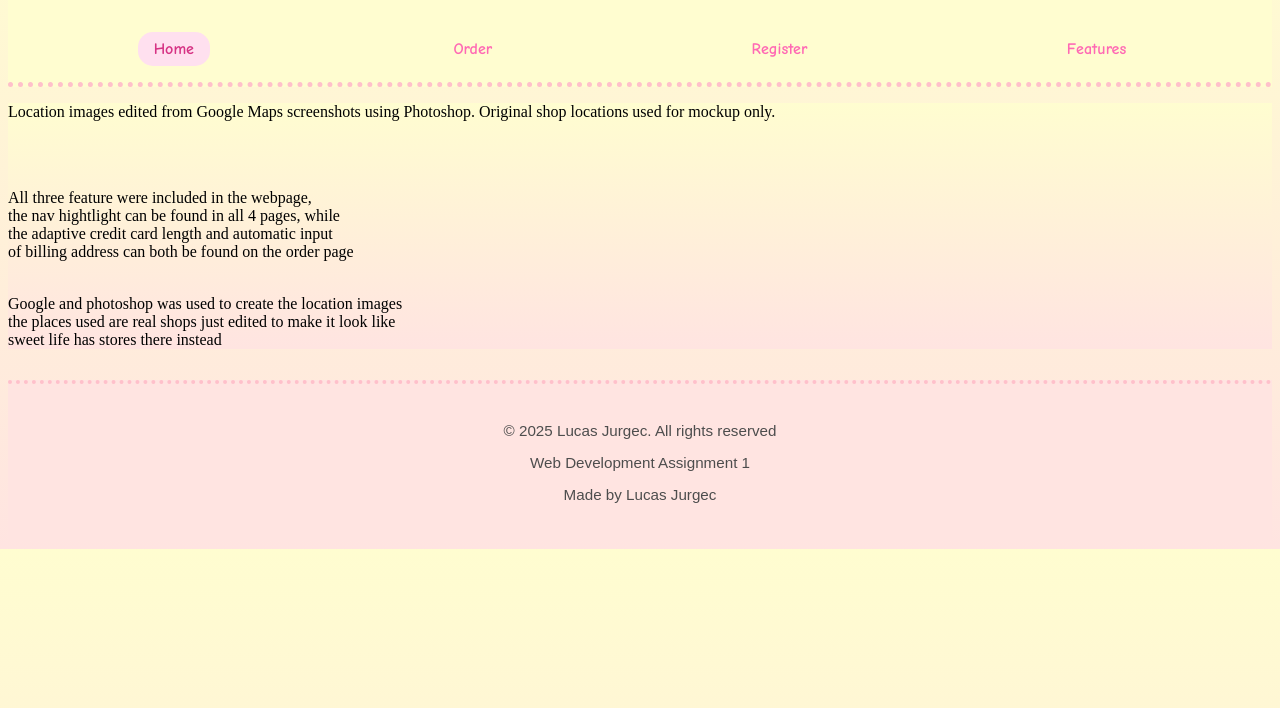
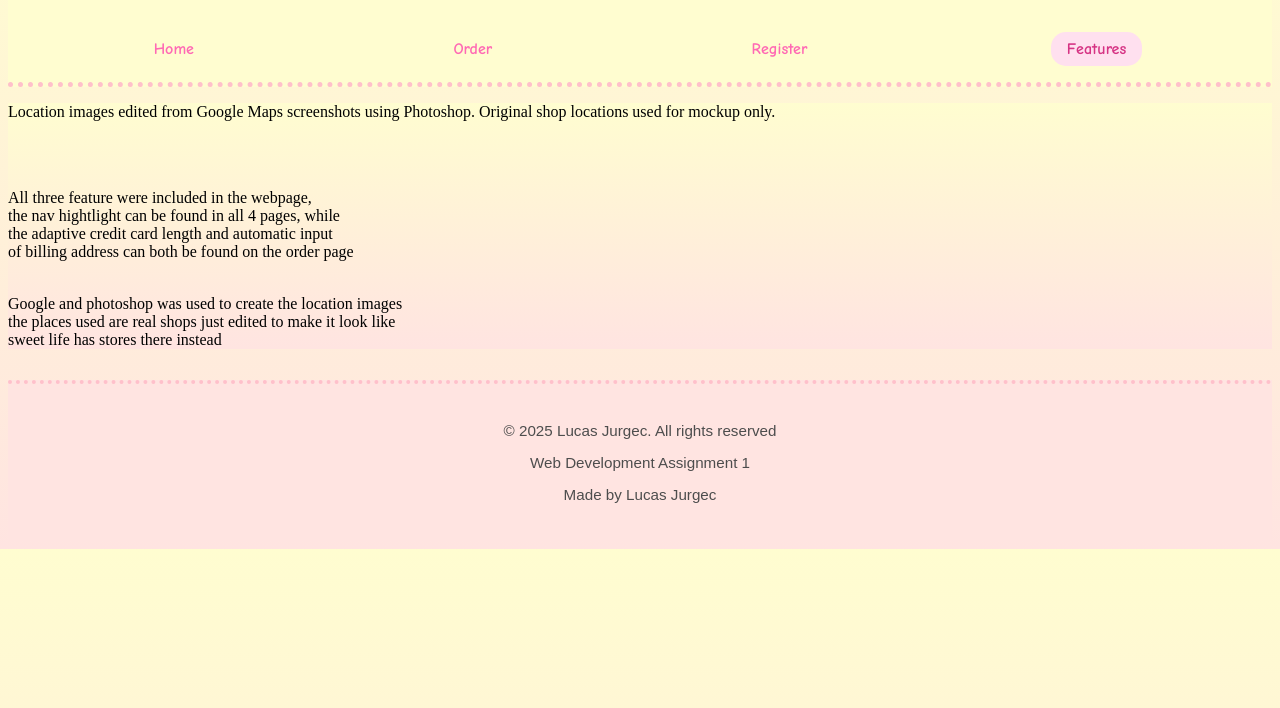
Before and after one commit to LucasJurgec/SweetLife_WebSite, a plain HTML site: page features.html in a window 1280 px wide. Shown: the part 92-800 px from the top of the page. Drawn offline with Linux system fonts and the light colour scheme.

Commit message:
nav bar active features.html fix

```diff
--- a/features.html
+++ b/features.html
@@ -17,10 +17,10 @@
 		<h1 class="title">Sweet Life</h1>
 
 		<nav>
-  			<a href="index.html" class="active">Home</a>
+  			<a href="index.html">Home</a>
   			<a href="order.html">Order</a>
   			<a href="register.html">Register</a>
-  			<a href="features.html">Features</a>
+  			<a href="features.html" class="active">Features</a>
 		</nav>
 	</header>
 	<main>
```
